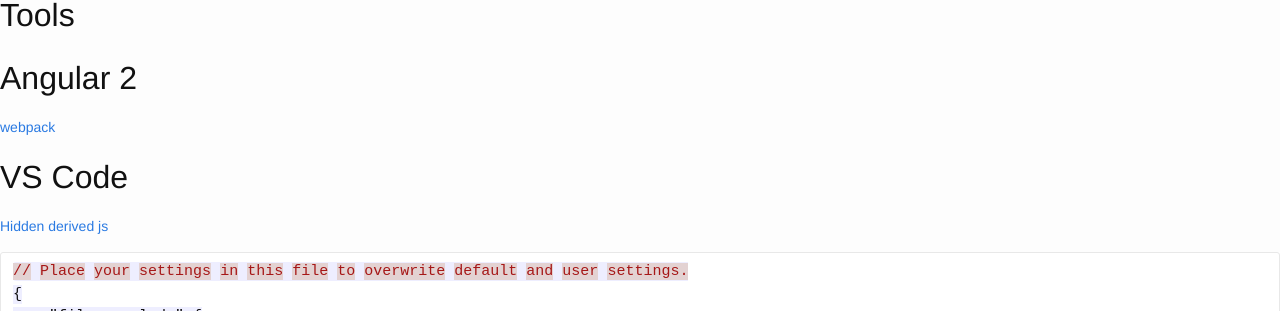
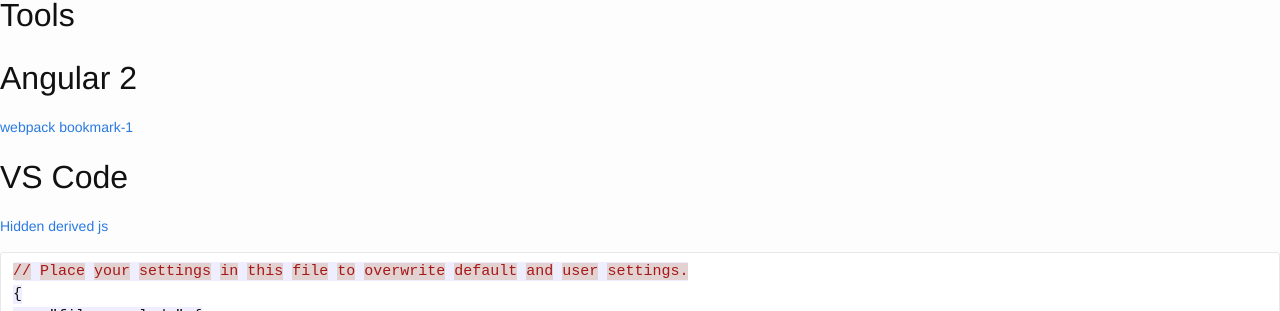
Before and after one commit to cnwarden/cnwarden.github.io, a Jekyll site: the page built from _posts/2016-01-22-tools.markdown, in a window 1280 px wide. Shown: the part 114-425 px from the top of the page. Built offline with Jekyll 4.4.1, drawn with Linux system fonts in a browser that asks for light colours.

Commit message:
Update 2016-01-22-tools.markdown

```diff
--- a/_posts/2016-01-22-tools.markdown
+++ b/_posts/2016-01-22-tools.markdown
@@ -11,6 +11,7 @@ Tools
 ## Angular 2
 
 [webpack](https://github.com/AngularClass/angular2-webpack-starter)
+[bookmark-1](http://www.sitepoint.com/angular-2-components-inputs-outputs/)
 
 ## VS Code
 
```
